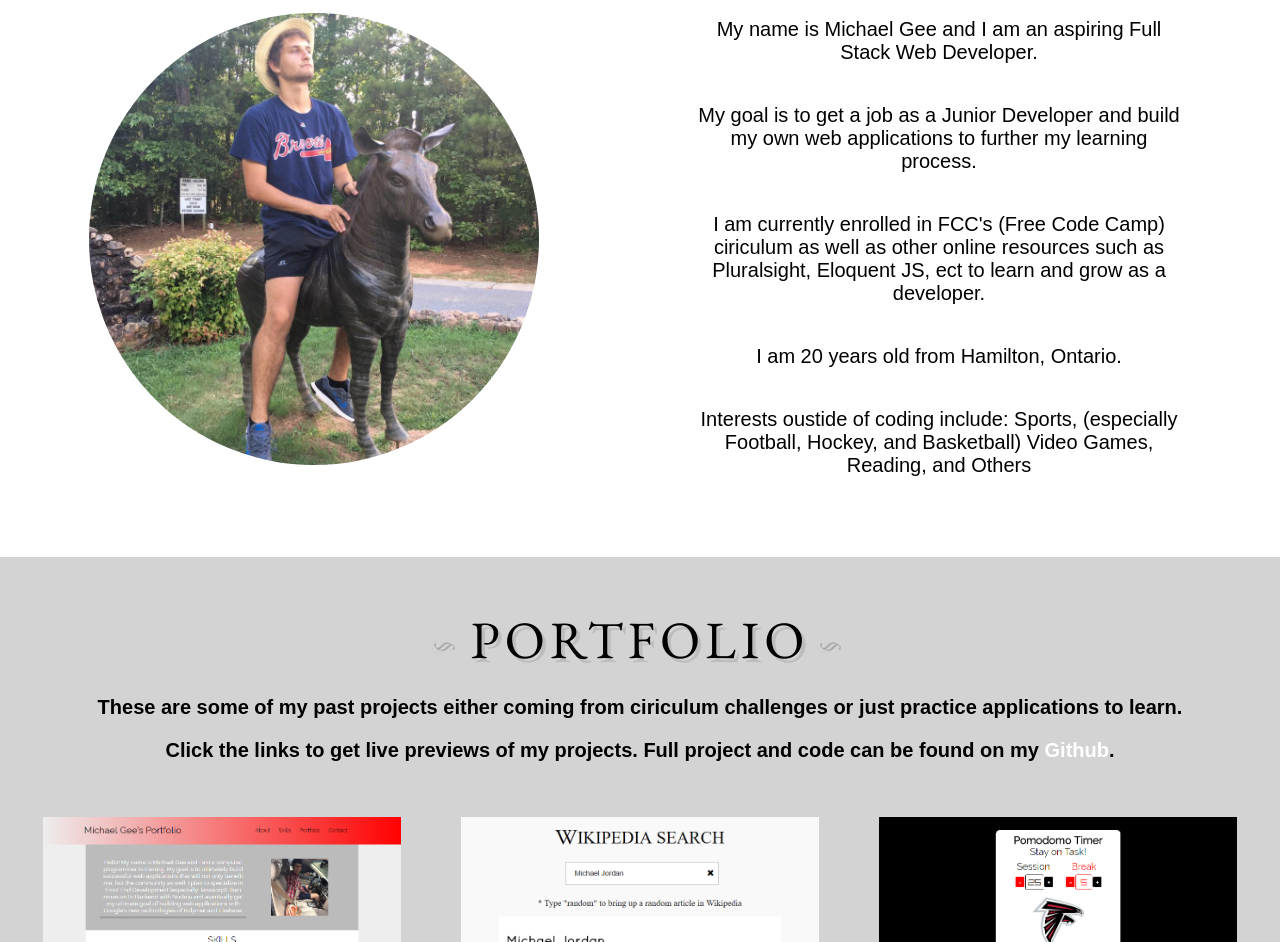
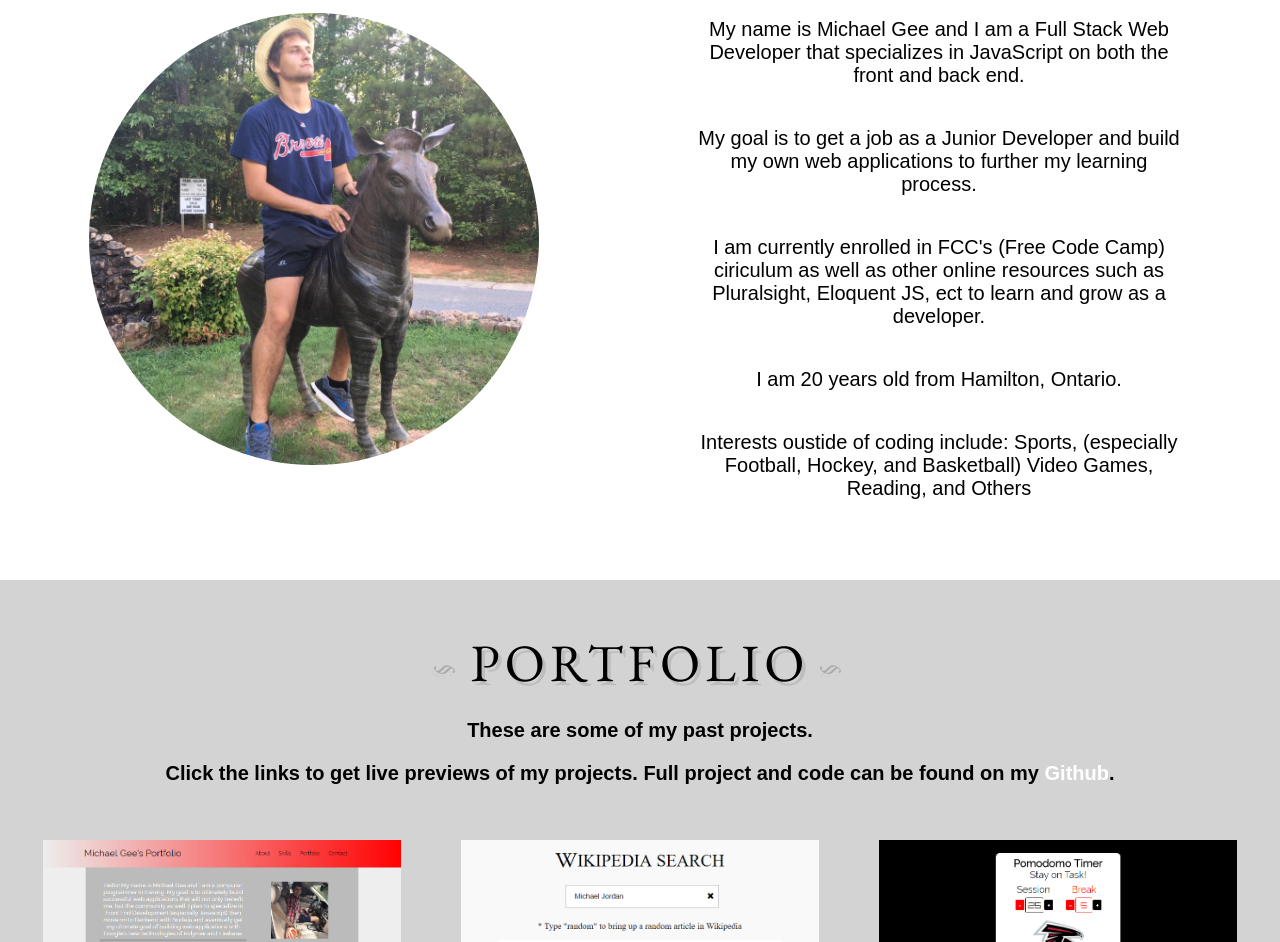
Before and after one commit to michael-gee/rd2-portfolio, a plain HTML site: page index.html in a window 1280 px wide. Shown: the part 955-1897 px from the top of the page. Drawn offline with nearby package versions, Linux system fonts and the light colour scheme.

Commit message:
Update index.html

```diff
--- a/index.html
+++ b/index.html
@@ -27,7 +27,7 @@
 
 	<div class="main-title">
 		<h2>Hello, my name is Michael Gee</h2>
-		<h1>Aspiring Full Stack Developer</h1>
+		<h1>Full Stack Developer</h1>
 		<h3>My passion is creating fully functional, modern, and responsive web applications.</h3>
 	</div>
 
@@ -47,7 +47,7 @@
 	</div>
 
 	<div id="bio-text">
-		<p>My name is Michael Gee and I am an aspiring Full Stack Web Developer.</p>
+		<p>My name is Michael Gee and I am a Full Stack Web Developer that specializes in JavaScript on both the front and back end.</p>
 		<p>My goal is to get a job as a Junior Developer and build my own web applications to further my learning process. </p>
 		<p>I am currently enrolled in FCC's (Free Code Camp) ciriculum as well as other online resources such as Pluralsight, Eloquent JS, ect to learn and grow as a developer.</p>
 		<p>I am 20 years old from Hamilton, Ontario.</p>
@@ -65,7 +65,7 @@
 		<em>Portfolio</em>
 	</h2>
 
-	<p style="margin:0; padding:0" class="section-intro">These are some of my past projects either coming from ciriculum challenges or just practice applications to learn.</p>
+	<p style="margin:0; padding:0" class="section-intro">These are some of my past projects.</p>
 	<p class="section-intro">Click the links to get live previews of my projects. Full project and code can be found on my <a href="https://github.com/michaelgee22" target="_blank">Github</a>.</p>
 
 	<!-- ROW 1 -->
```
